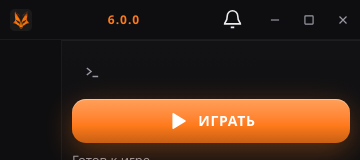
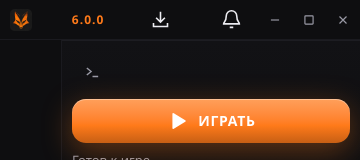
Before and after one commit to timrid080-blip/fox-launcher, an Electron app: page renderer/index.html in a window 360 px wide. Shown: the top 160 px of the page. Drawn offline with Linux system fonts and the light colour scheme.

Commit message:
Add quick access to the Fox download queue

```diff
--- a/renderer/index.html
+++ b/renderer/index.html
@@ -11,7 +11,7 @@
 <div class="titlebar">
   <div class="brand"><img src="../assets/icon.png" alt=""><span><b>Fox</b> Launcher</span></div>
   <span class="app-version" id="appVersion">6.0.0</span><span class="tag accent" id="eventBadge"></span><div class="spacer"></div>
-  <button class="notification-bell" id="notificationBell" title="Уведомления" aria-label="Уведомления"><svg viewBox="0 0 24 24" fill="none" stroke="currentColor" stroke-width="1.8"><path d="M18 8a6 6 0 0 0-12 0c0 7-3 7-3 9h18c0-2-3-2-3-9M10 21h4"/></svg><span id="notificationCount" hidden></span></button>
+  <button class="notification-bell download-queue-bell" id="downloadQueueButton" title="Очередь загрузок" aria-label="Очередь загрузок"><svg viewBox="0 0 24 24" fill="none" stroke="currentColor" stroke-width="1.8"><path d="M12 3v12m-5-5 5 5 5-5M4 16v4h16v-4"/></svg></button><button class="notification-bell" id="notificationBell" title="Уведомления" aria-label="Уведомления"><svg viewBox="0 0 24 24" fill="none" stroke="currentColor" stroke-width="1.8"><path d="M18 8a6 6 0 0 0-12 0c0 7-3 7-3 9h18c0-2-3-2-3-9M10 21h4"/></svg><span id="notificationCount" hidden></span></button>
   <div class="winbtns">
     <button id="wMin" title="Свернуть"><svg viewBox="0 0 24 24" fill="none" stroke="currentColor" stroke-width="2"><path d="M5 12h14"/></svg></button>
     <button id="wMax" title="Развернуть"><svg viewBox="0 0 24 24" fill="none" stroke="currentColor" stroke-width="2"><rect x="5" y="5" width="14" height="14" rx="1"/></svg></button>
```
